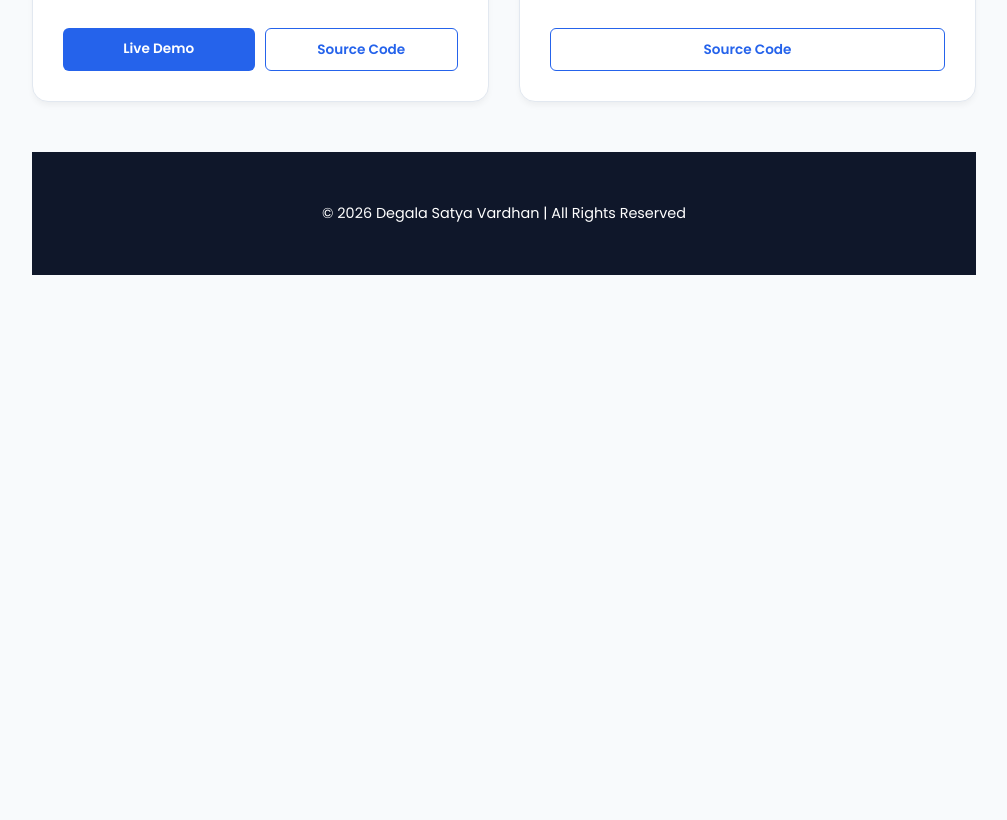
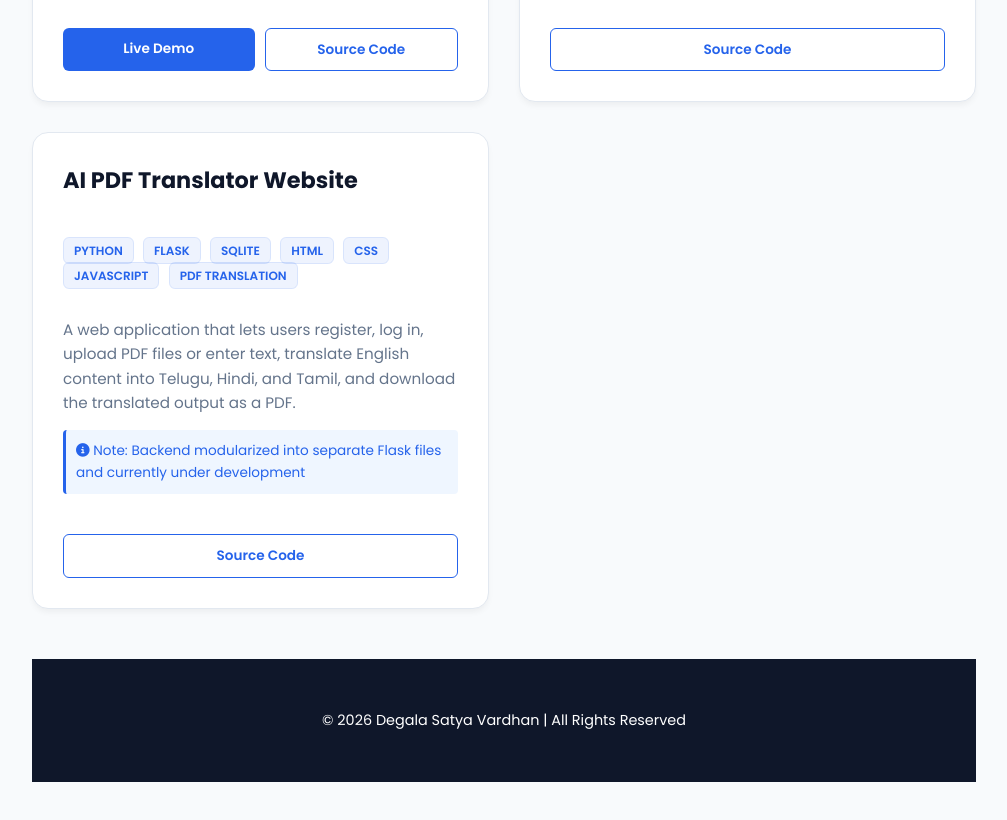
Before and after one commit to satyavardhand19-degala/my_website_resume, a plain HTML site: page projects.html in a window 1280 px wide. Shown: the part 1220-2040 px from the top of the page, without its empty margins (136-1143 px from the left). Before the commit the page ends 1535 px from the top, so only its background shows below. Drawn offline with Linux system fonts and the light colour scheme.

Commit message:
added the new project details

```diff
--- a/projects.html
+++ b/projects.html
@@ -238,6 +238,39 @@
             </div>
         </div>
 
+
+        <div class="project-card">
+      <h3>AI PDF Translator Website</h3>
+
+      <div class="tags-container">
+          <span class="tech-tag">Python</span>
+          <span class="tech-tag">Flask</span>
+          <span class="tech-tag">SQLite</span>
+          <span class="tech-tag">HTML</span>
+          <span class="tech-tag">CSS</span>
+          <span class="tech-tag">JavaScript</span>
+          <span class="tech-tag">PDF Translation</span>
+      </div>
+
+      <p>
+          A web application that lets users register, log in, upload PDF files or
+  enter text,
+          translate English content into Telugu, Hindi, and Tamil, and download the
+  translated output as a PDF.
+      </p>
+
+      <div class="project-note">
+          <i class="fas fa-info-circle"></i>
+          Note: Backend modularized into separate Flask files and currently under
+  development
+      </div>
+
+      <div class="project-links">
+          <a href="https://github.com/satyavardhand19-degala/ai-PDF-Translator-
+  Website" class="btn-small btn-outline" target="_blank">Source Code</a>
+      </div>
+  </div>
+
 </div>
 
 <footer>
```
